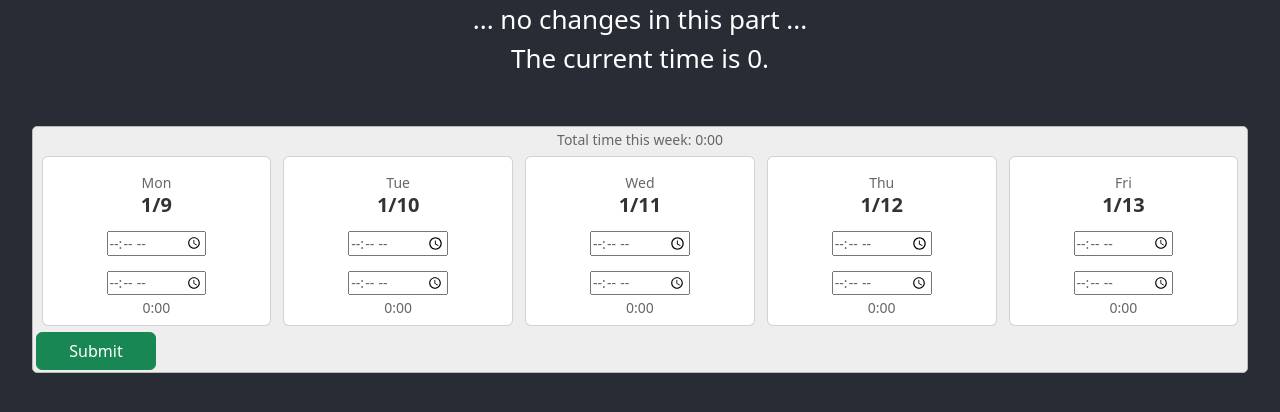
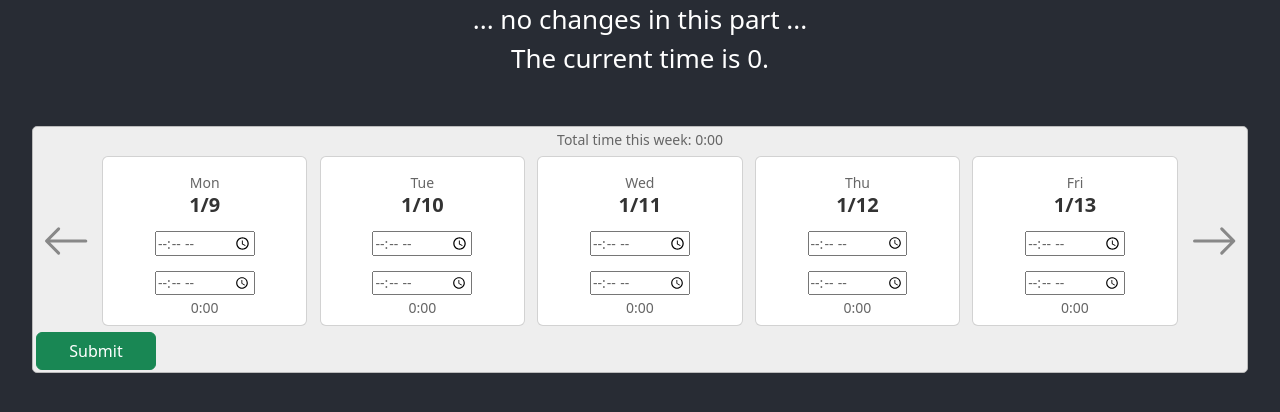
Before and after one commit to whidbeyisland/DorganReactApp, a React (Create React App) app: page / in a window 1280 px wide. Shown: the top 412 px of the page. Built offline with nearby package versions, Linux system fonts and the light colour scheme; no server answers.

Commit message:
Navigational arrows, not used yet

```diff
--- a/package.json
+++ b/package.json
@@ -9,6 +9,7 @@
     "bootstrap": "^5.2.3",
     "react": "^18.2.0",
     "react-bootstrap": "^2.7.0",
+    "react-bootstrap-icons": "^1.10.2",
     "react-dom": "^18.2.0",
     "react-scripts": "5.0.1",
     "web-vitals": "^2.1.4"
--- a/src/DayBox.js
+++ b/src/DayBox.js
@@ -42,7 +42,7 @@ export default class DayBox extends Component {
 
     render() {
         return(
-        <Card style={{ float: 'left', width: '19%', margin: '0.5%', color: 'black', height: '170px' }}>
+        <Card style={{ float: 'left', width: '17%', margin: '0.5%', color: 'black', height: '170px' }}>
             <Card.Body>
                 <p className="small-gray">{this.state.dayOfWeek}</p>
                 <p className="large-gray">{this.state.day}</p>
--- a/src/Timesheet.js
+++ b/src/Timesheet.js
@@ -3,6 +3,7 @@ import "./App.css";
 import Button from 'react-bootstrap/Button';
 import DayBox from './DayBox';
 import Form from 'react-bootstrap/Form';
+import { ArrowLeft, ArrowRight } from 'react-bootstrap-icons';
 
 export default class Timesheet extends Component {
 
@@ -81,11 +82,13 @@ export default class Timesheet extends Component {
             <div className="timesheet">
               <Form onClick={this.updateTimeFunc}>
                   <p className="small-gray">{this.state.total_time}</p>
+                  <ArrowLeft style={{ float: 'left', width: '4%', margin: '0.5%', color: '#888888', height: '170px' }} />
                   <DayBox id="daybox-mon" day={this.state.day_mon} dayOfWeek={"Mon"} updateTimeFunc={this.updateTimeFunc} ref={this.monRef}/>
                   <DayBox id="daybox-tue" day={this.state.day_tue} dayOfWeek={"Tue"} updateTimeFunc={this.updateTimeFunc} ref={this.tueRef}/>
                   <DayBox id="daybox-wed" day={this.state.day_wed} dayOfWeek={"Wed"} updateTimeFunc={this.updateTimeFunc} ref={this.wedRef}/>
                   <DayBox id="daybox-thu" day={this.state.day_thu} dayOfWeek={"Thu"} updateTimeFunc={this.updateTimeFunc} ref={this.thuRef}/>
                   <DayBox id="daybox-fri" day={this.state.day_fri} dayOfWeek={"Fri"} updateTimeFunc={this.updateTimeFunc} ref={this.friRef}/>
+                  <ArrowRight style={{ float: 'right', width: '4%', margin: '0.5%', color: '#888888', height: '170px' }} />
                   <Button variant="success" style={{width: '10%', float: 'left'}}>Submit</Button>{' '}
               </Form>
             </div>
```
Also changed, not shown: 1 other file (tests, documents, lock files or other folders).
